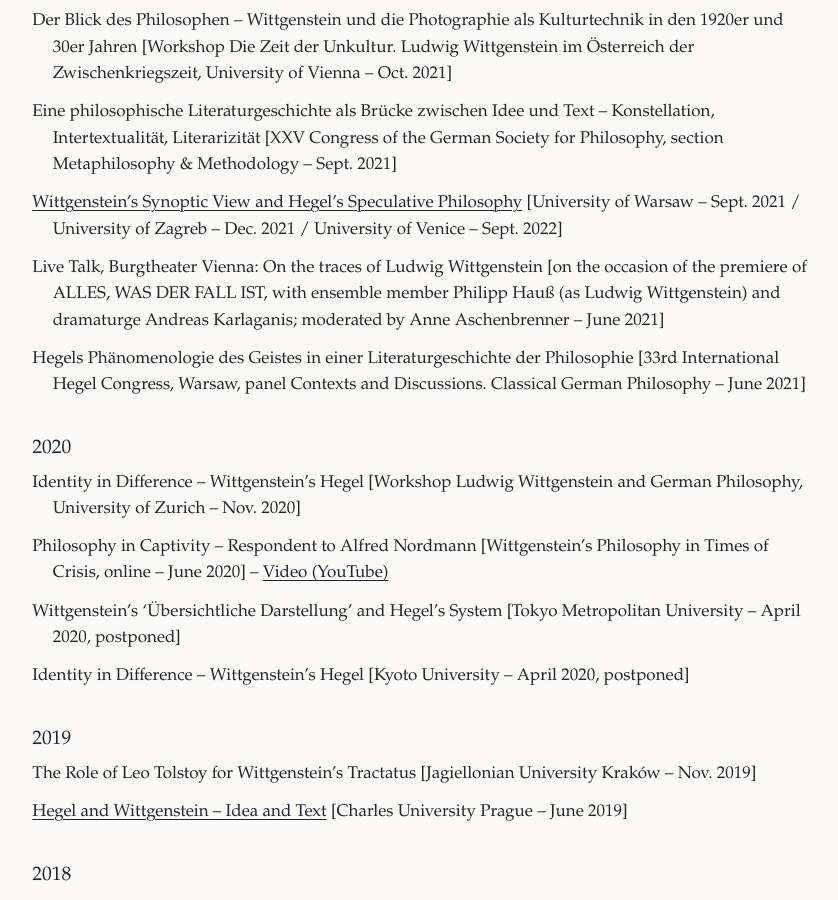
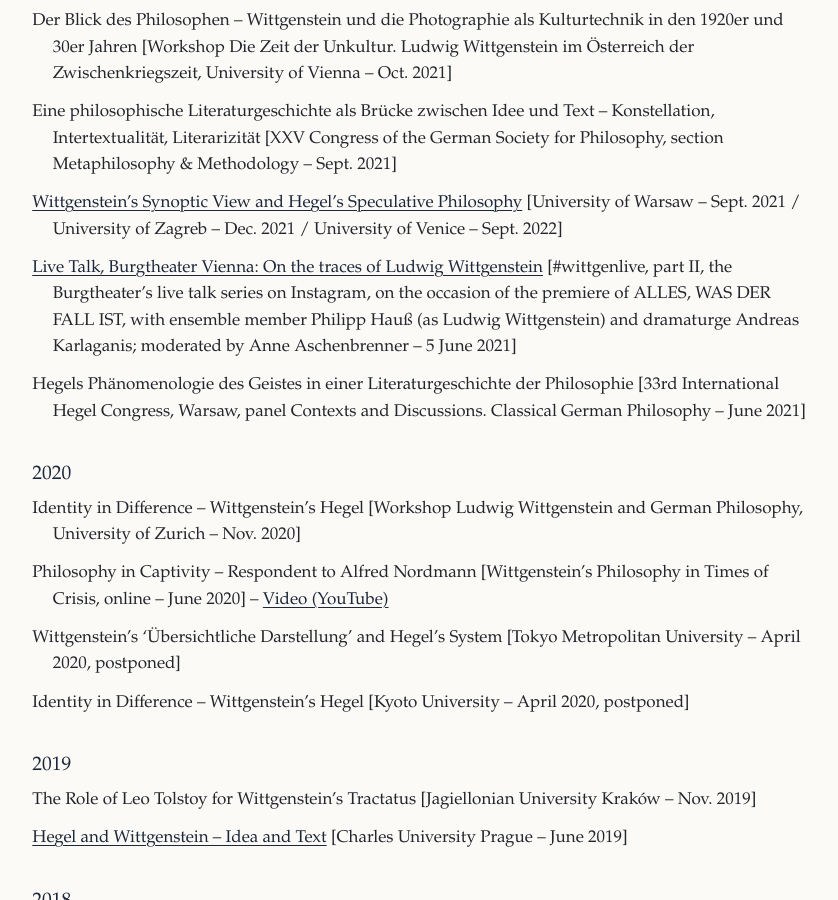
Before and after one commit to dralexanderberg/website, a Jekyll site: the page built from talks/index.html, in a window 1280 px wide and 900 px high, scrolled down 1685 px. Shown: the whole window, without its empty margins (68-906 px from the left). Built offline with Jekyll 4.4.1, drawn with Linux system fonts in a browser that asks for light colours.

Commit message:
Burgtheater live talk: link to the announcement, exact date and format
- Talks page and CV link the talk to the Burgtheater's public Facebook
  post of 4 June 2021 that announced it
- The entry now names the format and date: #wittgenlive, part II, the
  Burgtheater's live talk series on Instagram, 5 June 2021

Co-Authored-By: Claude Opus 5.5 <noreply@anthropic.com>
Claude-Session: https://claude.ai/code/session_01DaTNutaFvg9aFZdq3qhdu7

```diff
--- a/_data/cv.yml
+++ b/_data/cv.yml
@@ -250,7 +250,8 @@ outreach:
 
 - years: "2021"
   title: Live talk at the Burgtheater Vienna on the premiere of *Alles, was der Fall ist*
-  url: /talks/#y2021
+  note: "#wittgenlive, the Burgtheater’s live talk series on Instagram, 5 June 2021"
+  url: https://www.facebook.com/photo/?fbid=10157813105881456&set=a.427137056202148
 
 - years: 2012–2013
   title: Radio show and podcast “Denkzeit, die philosophische Selbsthilfe”
--- a/_data/talks.yml
+++ b/_data/talks.yml
@@ -111,8 +111,9 @@
   url: /conferences/#warsaw-2021
 
 - title: "Live Talk, Burgtheater Vienna: On the traces of Ludwig Wittgenstein"
-  venue: on the occasion of the premiere of ALLES, WAS DER FALL IST, with ensemble member Philipp Hauß (as Ludwig Wittgenstein) and dramaturge Andreas Karlaganis; moderated by Anne Aschenbrenner – June 2021
+  venue: "#wittgenlive, part II, the Burgtheater’s live talk series on Instagram, on the occasion of the premiere of ALLES, WAS DER FALL IST, with ensemble member Philipp Hauß (as Ludwig Wittgenstein) and dramaturge Andreas Karlaganis; moderated by Anne Aschenbrenner – 5 June 2021"
   year: 2021
+  url: https://www.facebook.com/photo/?fbid=10157813105881456&set=a.427137056202148
 
 - title: Hegels Phänomenologie des Geistes in einer Literaturgeschichte der Philosophie
   venue: 33rd International Hegel Congress, Warsaw, panel Contexts and Discussions. Classical German Philosophy – June 2021
```
